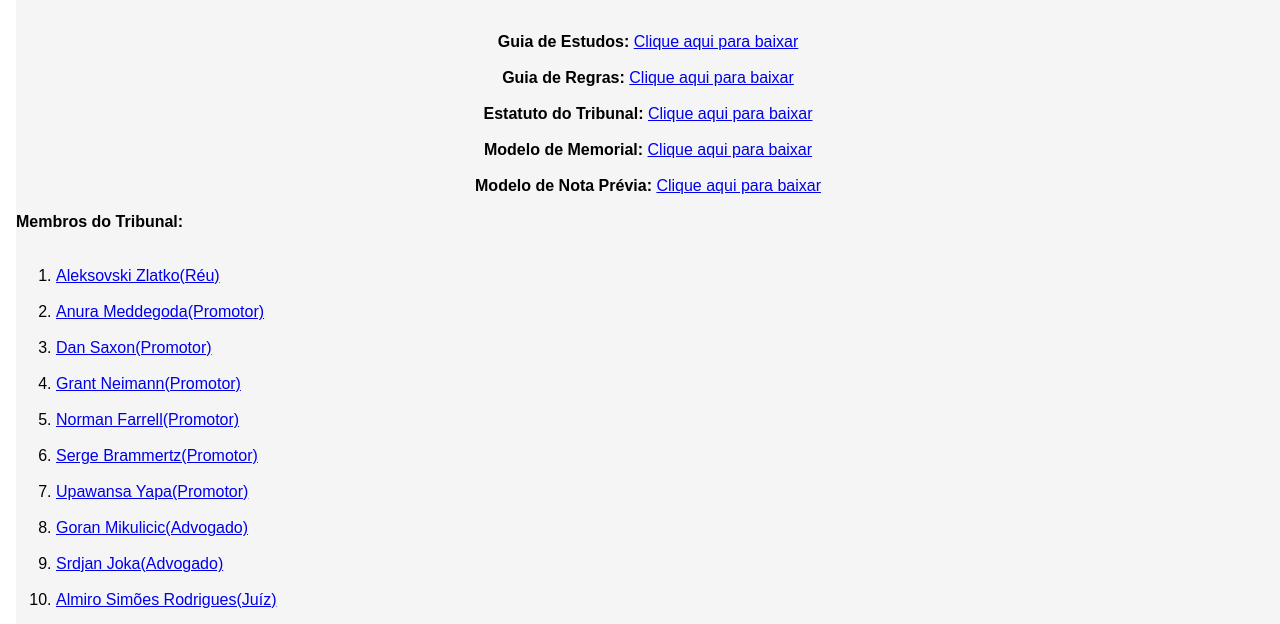
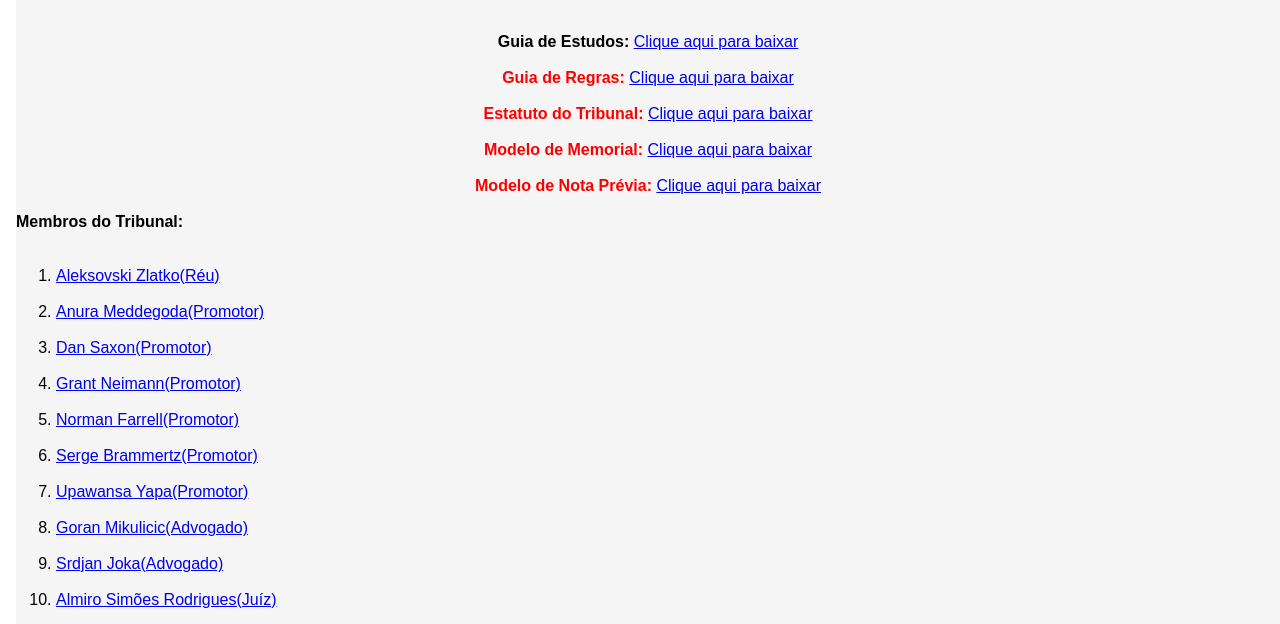
Before and after one commit to TPIJ2000-SIGI/tpij-ix.sigi, a plain HTML site: page docs.html in a window 1280 px wide. Shown: the part 160-784 px from the top of the page. Drawn offline with Linux system fonts and the light colour scheme.

Commit message:
Mach 2.1

```diff
--- a/docs.html
+++ b/docs.html
@@ -50,13 +50,13 @@
         <br> <br>
         <p style="text-align: center;"><strong>Guia de Estudos: </strong><a href="https://drive.google.com/file/d/1dRqlKYUtH8VaYJ01lq4wUETADGAToArl/view">Clique aqui para baixar</a></p>
         <br>
-        <p style="text-align: center;"><strong>Guia de Regras: </strong><a href="https://drive.google.com/file/d/17b7tDBgqSv8gNRySs9SzdK_eniYOu9rN/view?usp=drivesdk">Clique aqui para baixar</a></p>
+        <p style="text-align: center; color: red;"><strong>Guia de Regras: </strong><a href="https://drive.google.com/file/d/17b7tDBgqSv8gNRySs9SzdK_eniYOu9rN/view?usp=drivesdk">Clique aqui para baixar</a></p>
         <br>
-        <p style="text-align: center;"><strong>Estatuto do Tribunal: </strong><a href="https://drive.google.com/file/d/1mM_5lB5ITknAdpOZLSHSOS384vdEiGJT/view?usp=drivesdk">Clique aqui para baixar</a></p>
+        <p style="text-align: center; color: red;"><strong>Estatuto do Tribunal: </strong><a href="https://drive.google.com/file/d/1mM_5lB5ITknAdpOZLSHSOS384vdEiGJT/view?usp=drivesdk">Clique aqui para baixar</a></p>
         <br>
-        <p style="text-align: center;"><strong>Modelo de Memorial: </strong><a href="https://drive.google.com/file/d/18-4ReyycWXmtws1bvqhYajGni8hrp0nt/view">Clique aqui para baixar</a></p>
+        <p style="text-align: center; color: red;"><strong>Modelo de Memorial: </strong><a href="https://drive.google.com/file/d/18-4ReyycWXmtws1bvqhYajGni8hrp0nt/view">Clique aqui para baixar</a></p>
         <br>
-        <p style="text-align: center;"><strong>Modelo de Nota Prévia: </strong><a href="https://drive.google.com/file/d/182qddOC0-3jVc4D3FfzuEBUWZLL1v4Jb/view?usp=drivesdk">Clique aqui para baixar</a></p>
+        <p style="text-align: center; color: red;"><strong>Modelo de Nota Prévia: </strong><a href="https://drive.google.com/file/d/182qddOC0-3jVc4D3FfzuEBUWZLL1v4Jb/view?usp=drivesdk">Clique aqui para baixar</a></p>
         <br>
         <p><strong>Membros do Tribunal:</strong></p>
         <br>
```
